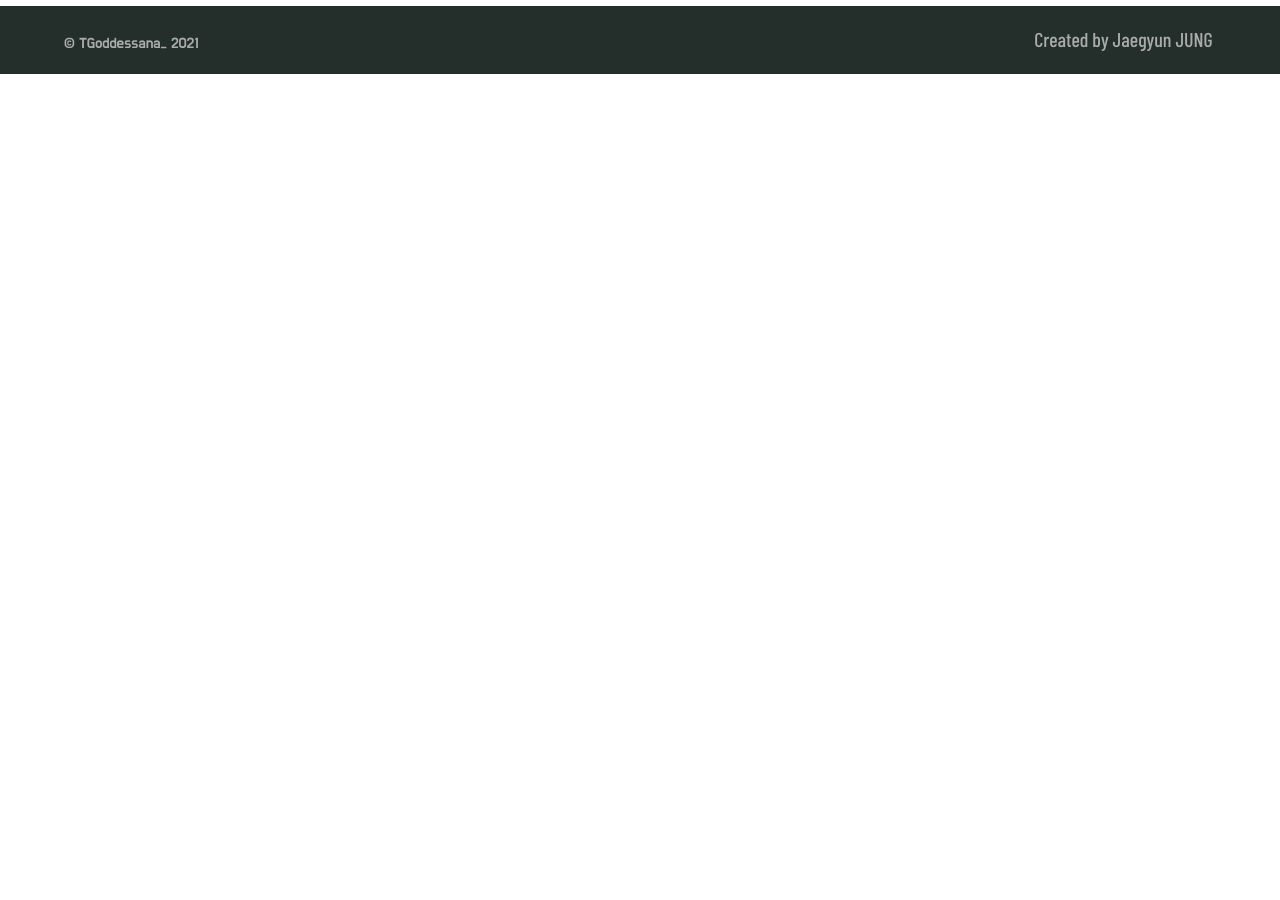
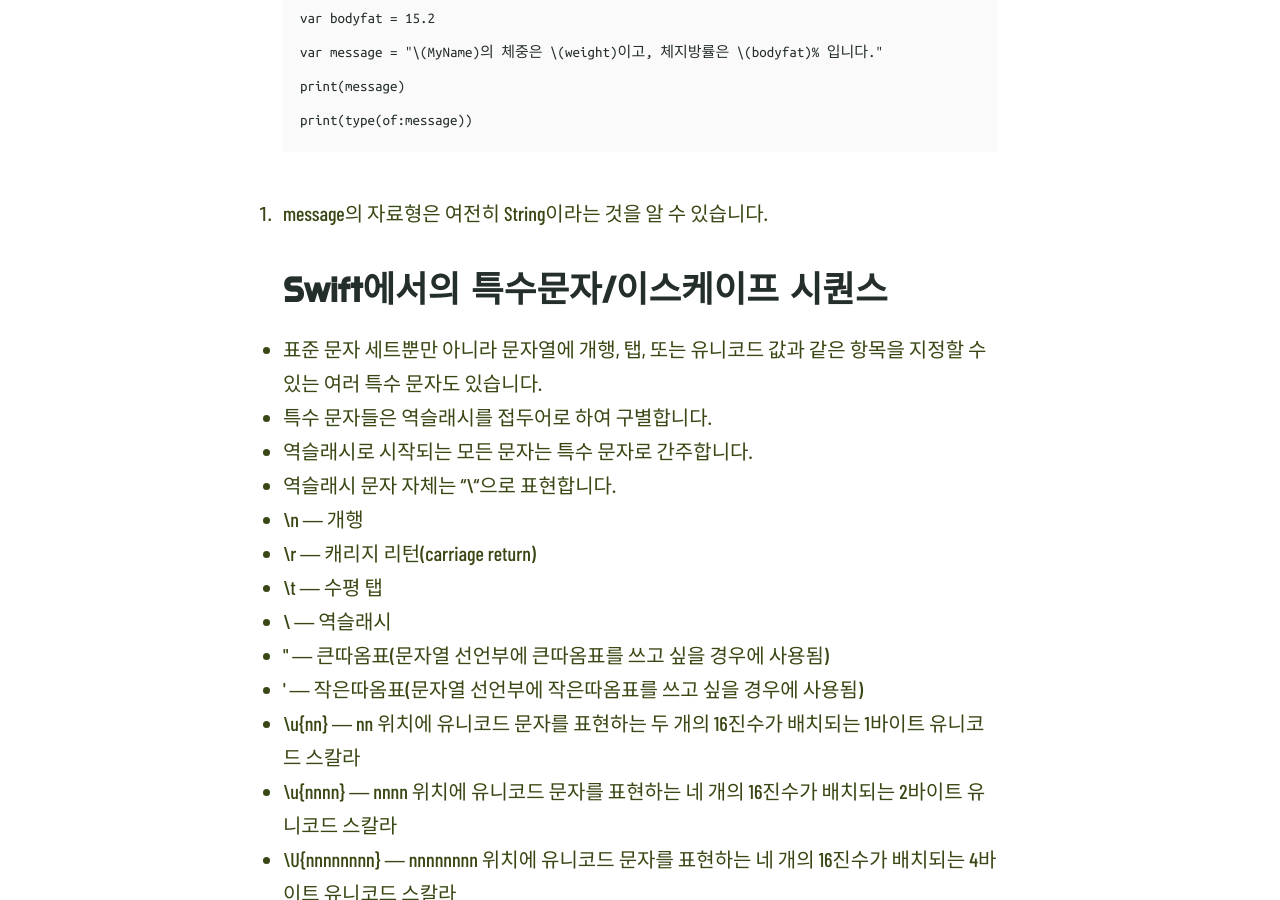
Before and after one commit to daviddarnes/alembic, a Jekyll site: the page built from _posts/2021-09-19-swift-post2.md, in a window 1280 px wide and 900 px high, scrolled down 5350 px. Built offline with Jekyll 4.4.1, drawn with Linux system fonts in a browser that asks for light colours; some web fonts are replaced; before the commit the page ends 5424 px from its top, so only the background shows below that; some of the changed text lies outside the part shown.

Commit message:
Update 2021-09-19-swift-post2.md

````diff
--- a/_posts/2021-09-19-swift-post2.md
+++ b/_posts/2021-09-19-swift-post2.md
@@ -116,3 +116,51 @@
 * 단어나 문장을 구성하는 일련의 문자입니다.
 * 저장, 검색, 비교, 문자열 연력, 수정 등의 기능을 포함합니다.
 * string interpolation을 사용하여 문자열과 변수, 상수, 표현식, 함수 호출의 조합으로도 만들 수 있습니다.
+
+```
+var MyName = "Gyun"
+var weight = 67
+var bodyfat = 15.2
+var message = "\(MyName)의 체중은 \(weight)이고, 체지방률은 \(bodyfat)% 입니다."
+print(message)
+print(type(of:message))
+```
+
+  1. message의 자료형은 여전히 String이라는 것을 알 수 있습니다.
+
+
+## Swift에서의 특수문자/이스케이프 시퀀스
+
+* 표준 문자 세트뿐만 아니라 문자열에 개행, 탭, 또는 유니코드 값과 같은 항목을 지정할 수 있는 여러 특수 문자도 있습니다.
+* 특수 문자들은 역슬래시를 접두어로 하여 구별합니다.
+* 역슬래시로 시작되는 모든 문자는 특수 문자로 간주합니다.
+* 역슬래시 문자 자체는 "\\"으로 표현합니다.
+* \n ― 개행
+* \r ― 캐리지 리턴(carriage return)
+* \t ― 수평 탭
+* \\ ― 역슬래시
+* \" ― 큰따옴표(문자열 선언부에 큰따옴표를 쓰고 싶을 경우에 사용됨)
+* \' ― 작은따옴표(문자열 선언부에 작은따옴표를 쓰고 싶을 경우에 사용됨)
+* \u{nn} ― nn 위치에 유니코드 문자를 표현하는 두 개의 16진수가 배치되는 1바이트 유니코드 스칼라
+* \u{nnnn} ― nnnn 위치에 유니코드 문자를 표현하는 네 개의 16진수가 배치되는 2바이트 유니코드 스칼라
+* \U{nnnnnnnn} ― nnnnnnnn 위치에 유니코드 문자를 표현하는 네 개의 16진수가 배치되는 4바이트 유니코드 스칼라
+
+
+## Swift에서의 변수, 상수 사용하기
+* 기본적으로 변수란, 프로그램에서 사용될 데이터를 저장하기 위한 메모리 공간입니다.
+* 변수에 할당된 값은 변경이 가능합니다.
+* 상수란 데이터 값을 저장하기 위하여 메모리 내의 명명된 공간을 제공한다는 점에서 변수와 비슷합니다.
+* 어떠한 값이 한 번 할당되면, 이후에 변경될 수 없습니다.
+* 상수는 코드 내에서 반복적으로 사용되는 값이 있을 경우에 유용합니다.
+* 코드 내에서 반복적으로 사용되는 특정 값을 매번 사용하는 것보다, 그 값을 상수에 할당한 다음 코드 내에서 참조하면 코드 읽기가 더 쉬워집니다.
+* 변수나 상수 이름은 영문자, 숫자, 유니코드도 가능합니다.
+* 변수는 var을 이용해 선언할 수 있습니다. 변수를 선언할 때에 값을 가지고 초기화도 가능합니다.
+* 상수는 let을 이용해 선언할 수 있습니다. Apple에서는 변수보다는 상수를 사용하라고 권장하고 있습니다.
+```
+ var x = 1, y = 2, z = 3 // 이러한 방식으로 변수를 여러 개 선언할 수 있습니다.
+ let 1day = 24 //예컨대 하루는 변하지 않는 24시간입니다. 상수를 이용하여 1day = 24라고 못박아둘 수도 있겠습니다.
+
+```
+
+
+## Swift에서의 어토네이션, 타입 추론
````
